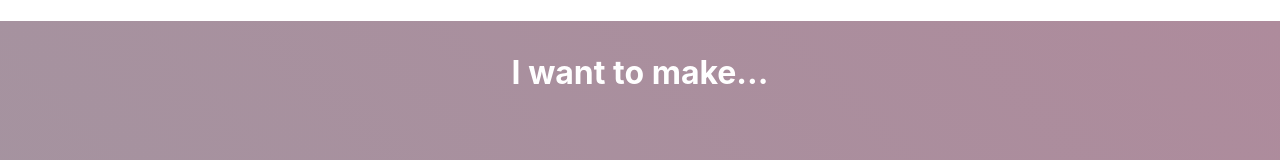
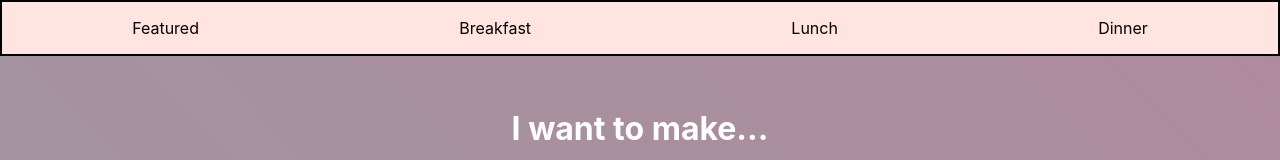
Before and after one commit to jkellzz/ReactRecipe, a React (Create React App) app: page / in a window 1280 px wide. Shown: the top 160 px of the page. Built offline with nearby package versions, Linux system fonts and the light colour scheme; no server answers.

Commit message:
working on css

```diff
--- a/package.json
+++ b/package.json
@@ -7,11 +7,13 @@
     "@testing-library/react": "^9.5.0",
     "@testing-library/user-event": "^7.2.1",
     "bootstrap": "^4.4.1",
+    "components": "^0.1.0",
     "react": "^16.13.1",
     "react-dom": "^16.13.1",
     "react-responsive-carousel": "^3.1.51",
     "react-router-dom": "^5.1.2",
-    "react-scripts": "3.4.1"
+    "react-scripts": "3.4.1",
+    "styled": "^1.0.0"
   },
   "scripts": {
     "start": "react-scripts start",
--- a/src/App.css
+++ b/src/App.css
@@ -47,3 +47,10 @@
   color: white;
   padding: 1em;
 }
+
+nav {
+  display: flex;
+  justify-content: space-around;
+  background-color: mistyrose;
+  border: 2px black solid;
+}
--- a/src/App.js
+++ b/src/App.js
@@ -40,6 +40,12 @@ const getSearch = e => {
 
   return(
     <div className='App'>
+      <nav>
+        <p>Featured</p>
+        <p>Breakfast</p>
+        <p>Lunch</p>
+        <p>Dinner</p>
+      </nav>
     <h1 className='Top'> I want to make... </h1>
      <form onSubmit={getSearch} className='search-form'>
      <input className='search-bar' type='text' value={search}
--- a/src/components/Featured/Featured.js
+++ b/src/components/Featured/Featured.js
@@ -8,42 +8,36 @@ const featured = () => {
         <h1 className='head'>SEIR 224 Favorite Dishes</h1>
         <div className='feat'>
         <div className='featrecipe'>
-            <h1></h1>
             <img className='featimage' src='https://www.edamam.com/web-img/9cf/9cf990ce1cdfeae0016f4d2f8aa05fc1.jpg' alt=''/>
             <h3>Fried Mac & Cheese Balls</h3>
             <p className='Cal'>Calories 1462</p>
             <a className='instruct' href='http://norecipes.com/blog/2011/04/28/fried-mac-cheese-balls-recipe/'>Cooking Instructions</a>
         </div>
         <div className='featrecipe'>
-            <h1></h1>
             <img className='featimage' src='https://www.edamam.com/web-img/e79/e79bebd8218a220d87f2053235b4660e.jpg' alt=''/>
             <h3>Chocolate Mousse</h3>
             <p className='Cal'>Calories 2426</p>
             <a className='instruct' href='http://www.davidlebovitz.com/2008/05/perfect-chocola/'>Cooking Instructions</a>
         </div>
         <div className='featrecipe'>
-            <h1></h1>
             <img className='featimage' src='https://www.edamam.com/web-img/38d/38d076d08d32d4b6a38804b436f84740.jpg' alt=''/>
             <h3>Rueben's Man-size Sarmie Recipe</h3>
             <p className='Cal'>Calories 2062</p>
             <a className='instruct' href='http://www.grouprecipes.com/128306/ruebens-man-size-sarmie.html'>Cooking Instructions</a>
         </div>
         <div className='featrecipe'>
-            <h1></h1>
             <img className='featimage' src='https://www.edamam.com/web-img/0f7/0f7d603a3d2e5ab3e9447c296bdd0db1.jpg' alt=''/>
             <h3>Slow Cooker Thai Yellow Curry With Grass Fed Beef Brisket</h3>
             <p className='Cal'>Calories 5826</p>
             <a className='instruct' href='http://nomnompaleo.com/post/7118904494/slow-cooker-thai-yellow-curry-with-grass-fed-beef'>Cooking Instructions</a>
         </div>
         <div className='featrecipe'>
-            <h1></h1>
             <img className='featimage' src='https://www.edamam.com/web-img/c26/c26730c23dd660147664c375eb296f58.jpg' alt=''/>
             <h3>Vegetable Pad Thai</h3>
             <p className='Cal'>Calories 1380</p>
             <a className='instruct' href='http://www.marthastewart.com/337868/vegetable-pad-thai'>Cooking Instructions</a>
         </div>
         <div className='featrecipe'>
-            <h1></h1>
             <img className='featimage' src='https://www.edamam.com/web-img/405/405428f749f346e7a5092bbbed435b07.jpg' alt=''/>
             <h3>Mint Chocolate Chip Ice Cream</h3>
             <p className='Cal'>Calories 3504</p>
```
Also changed, not shown: src/components/Featured/style.css (line endings or trailing spaces), 2 other files (tests, documents, lock files or other folders).
